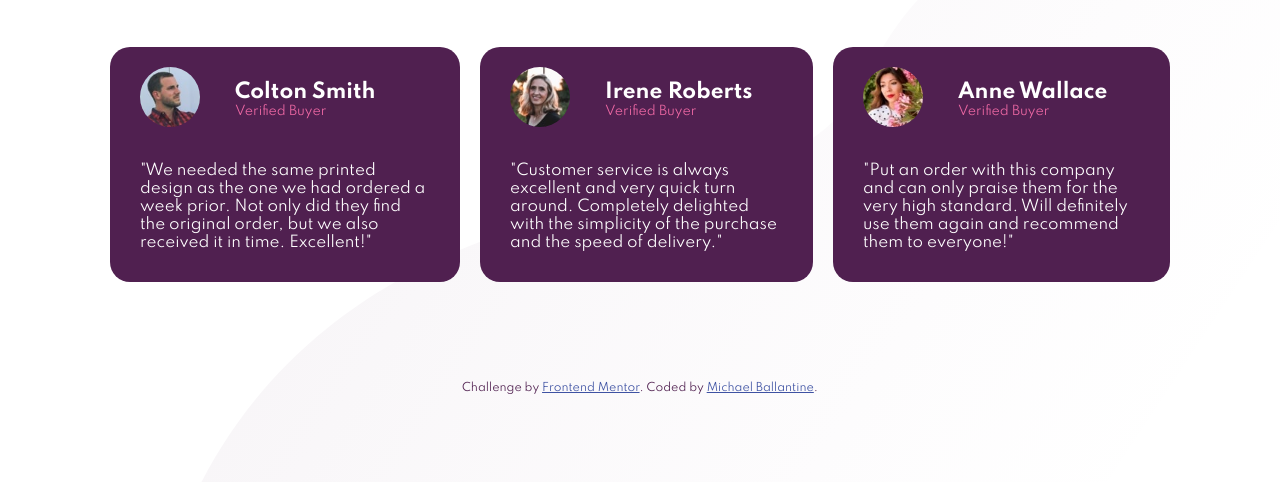
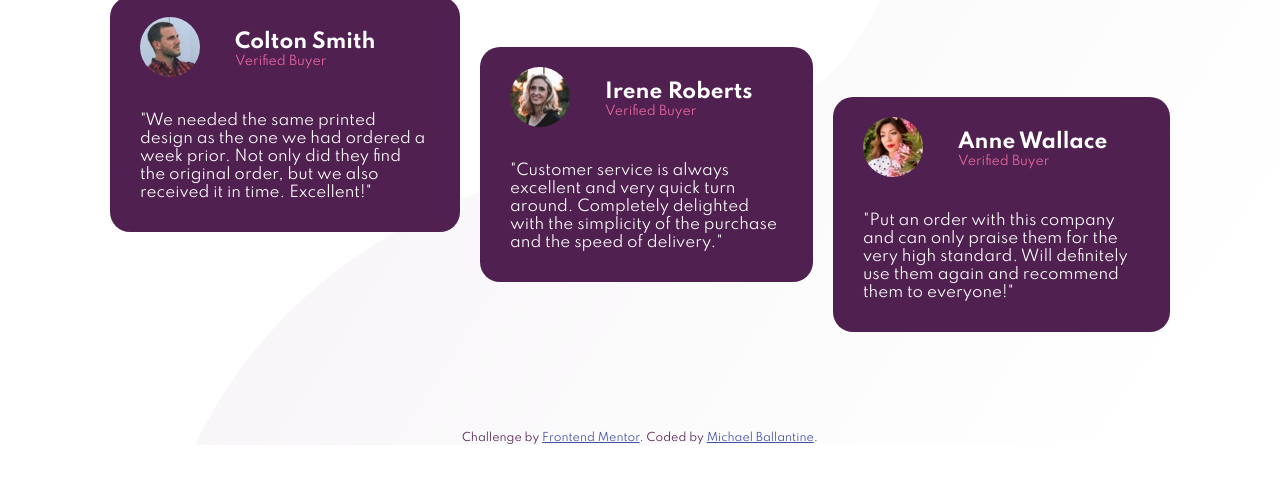
Before and after one commit to mykelbal/Frontend-Mentor---Social-Proof-Section, a plain HTML site: page index.html in a window 1280 px wide. Shown: the part 434-916 px from the top of the page. After the commit the page ends 879 px from the top, so only its background shows below. Drawn offline with Linux system fonts and the light colour scheme.

Commit message:
added new html and css files
HTML file now has ID tags for cards, CSS now has position adjustments for cards, removed comments and tidied up file for readability

```diff
--- a/index.html
+++ b/index.html
@@ -54,10 +54,10 @@
 
     <!-- Testimonials -->
 
-    <div class="row">
+    <div class="row" id="testimonials">
       <div class="card">
         <div class="card-row">
-          <div class="card-img">
+          <div class="card-img" id="card1">
             <img src="/images/image-colton.jpg" alt="">
           </div>
           <div class="card-col">
@@ -69,7 +69,7 @@
         Not only did they find the original order, but we also received it in time.
         Excellent!"</p>
       </div>
-      <div class="card">
+      <div class="card" id="card2">
         <div class="card-row">
           <div class="card-img">
             <img src="/images/image-irene.jpg" alt="">
@@ -82,7 +82,7 @@
         <p>"Customer service is always excellent and very quick turn around. Completely
         delighted with the simplicity of the purchase and the speed of delivery."</p>
       </div>
-      <div class="card">
+      <div class="card" id="card3">
         <div class="card-row">
           <div class="card-img">
             <img src="/images/image-anne.jpg" alt="">
--- a/style.css
+++ b/style.css
@@ -31,16 +31,12 @@ h3 {
 }
 
 .main-container {
-  /* position: relative; */
-  /* padding-left: auto;
-  padding-right: auto; */
   margin: auto;
-  margin-top: 50px;
-  /* background-color: #555555; */
   background: url(/images/bg-pattern-top-desktop.svg)no-repeat top left, url(/images/bg-pattern-bottom-desktop.svg) no-repeat bottom right;
   max-width: 1300px;
   padding: 100px;
-  box-shadow: 5px 10px 18px #888888;;
+  padding-bottom: 0;
+
 
 }
 
@@ -52,8 +48,6 @@ h3 {
 .col-2 {
   flex-basis: 45%;
   padding-bottom: 50px;
-
-  /* max-width: 45; */
 }
 
 .rating-box {
@@ -62,7 +56,6 @@ h3 {
   margin-left: 50px;
   border-radius: 15px;
   padding: 20px;
-
   width: 400px;
 }
 
@@ -93,7 +86,15 @@ h3 {
 .card-row {
   margin: 20px 30px;
   display: flex;
+}
 
+
+#card2 {
+  transform: translateY(50px);
+}
+
+#card3 {
+  transform: translateY(100px);
 }
 
 .card img {
@@ -109,25 +110,26 @@ h3 {
   color: hsl(0, 0%, 100%);
   margin-left: 20px;
   font-size: 20px;
-
 }
 
 .card h5 {
   color: hsl(333, 80%, 67%);
   font-weight: 400;
   margin-left: 20px;
+}
 
-}
 .card p {
   color: white;
   margin: 30px;
 }
+
 .attribution {
-  margin-top: 100px;
+  margin-top: 200px;
   margin-bottom: 0;
   font-size: 11px;
   text-align: center;
 }
+
 .attribution a {
   color: hsl(228, 45%, 44%);
 }
@@ -138,7 +140,6 @@ h3 {
     /* display: flexbox; */
     flex-wrap: wrap;
     justify-content: space-around;
-
   }
 
   .card {
@@ -164,6 +165,7 @@ h3 {
     padding: 50px;
     background: url(/images/bg-pattern-top-mobile.svg)no-repeat top left, url(/images/bg-pattern-bottom-mobile.svg) no-repeat bottom right;
   }
+
   .h1 {
     font-size: 30px;
   }
@@ -171,6 +173,7 @@ h3 {
   .h3 {
     font-size: 25px;
   }
+
   .row {
     display: block;
     text-align: center;
@@ -187,7 +190,7 @@ h3 {
 
   .rating-box {
     width: 80vw;
-   }
+  }
 
   .rating p {
     display: block;
@@ -208,6 +211,7 @@ h3 {
   .card h4 {
     font-size: 18px;
   }
+
   .card h5 {
     font-size: 18px;
   }
@@ -215,4 +219,5 @@ h3 {
   .card p {
     text-align: left;
   }
+
 }
```
